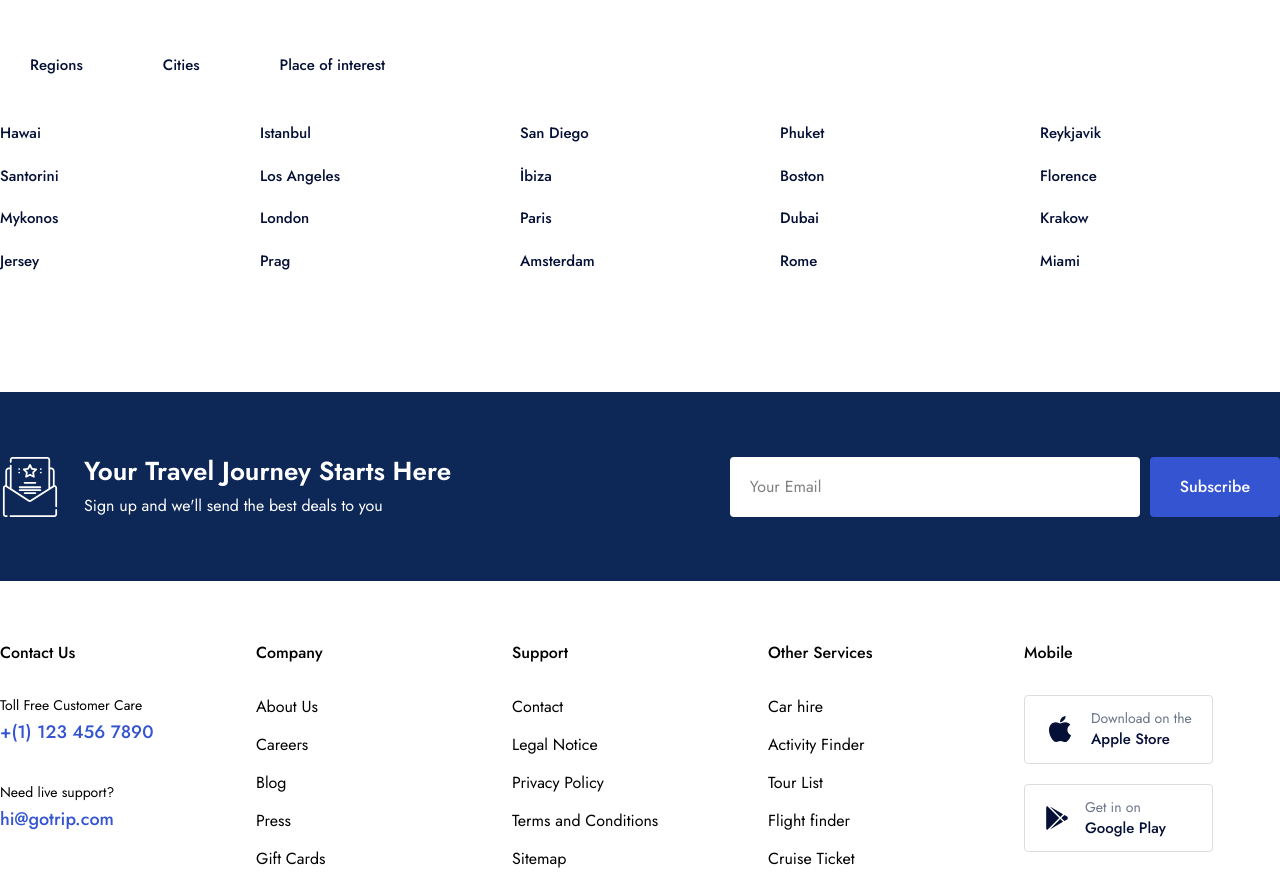
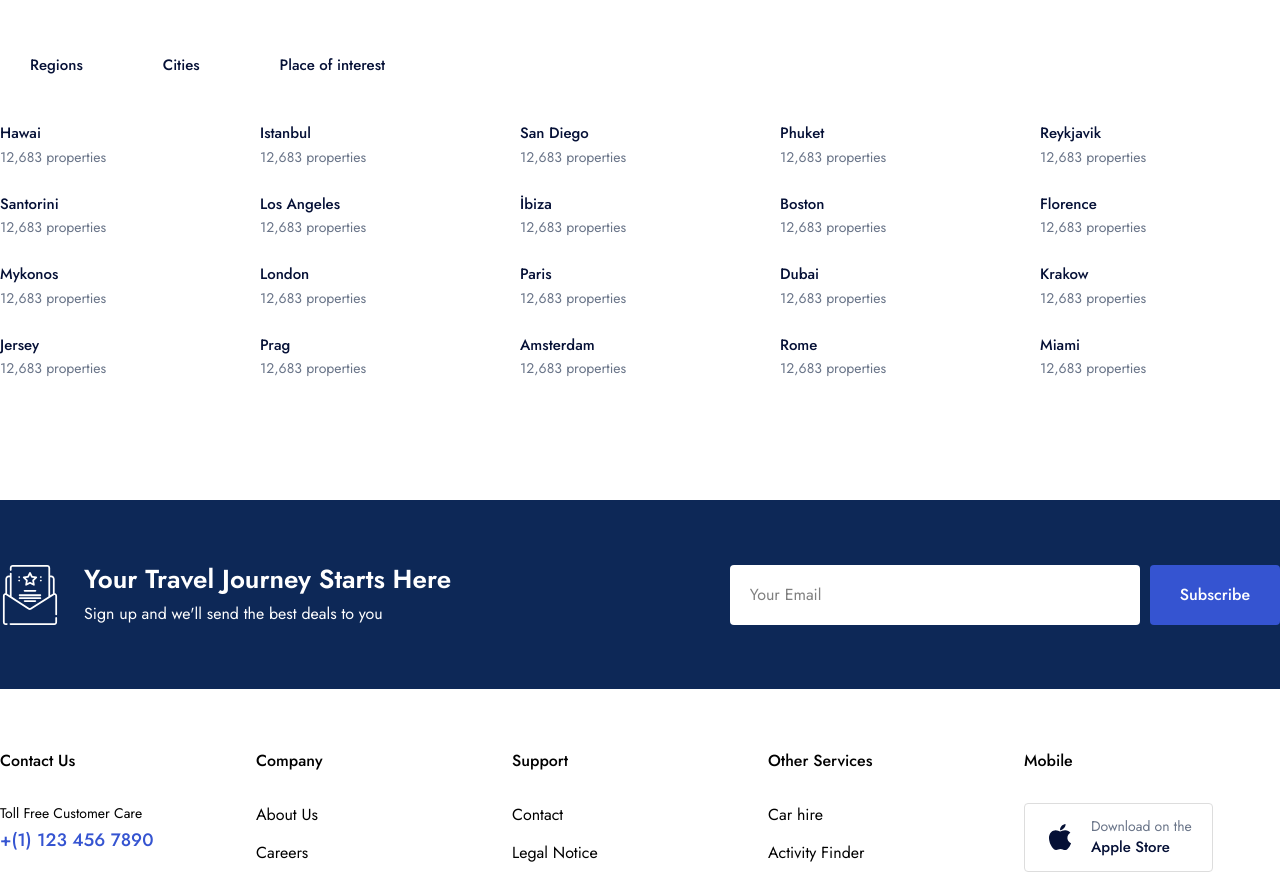
Before and after one commit to akmniazulalam/GoTrip, a Next.js app: page / in a window 1280 px wide. Shown: the part 3520-4401 px from the top of the page. Built offline with nearby package versions, Linux system fonts and the light colour scheme.

Commit message:
tabs section complete

```diff
--- a/app/page.js
+++ b/app/page.js
@@ -378,11 +378,11 @@ export default function Home() {
               </button>
             </div>
           </div>
-          <div className="grid grid-rows-4 grid-cols-5 gap-5">
+          <div className="grid grid-rows-4 grid-cols-5 gap-x-5 gap-y-6">
             {tabs.map((item) => (
-              <Link href={"/"} className="group">
+              <Link key={item.city} href={"/"} className="group">
                 <p className="text-[15px] font-jost font-medium text-primaryText group-hover:text-hoverText transition-all duration-300 ease-in-out">{item.city}</p>
-                <span></span>
+                <span className="text-sm text-pText font-jost pt-1.5">{item.properties}</span>
               </Link>
             ))}
           </div>
```
